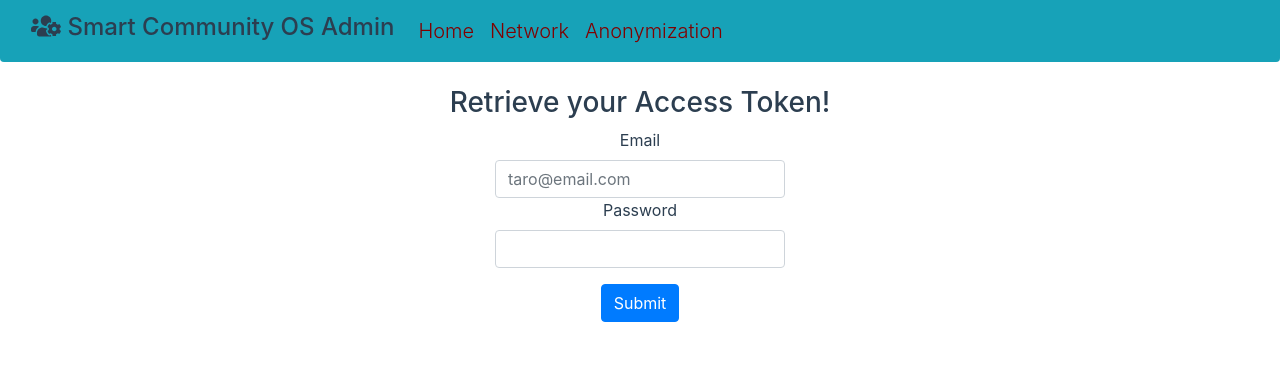
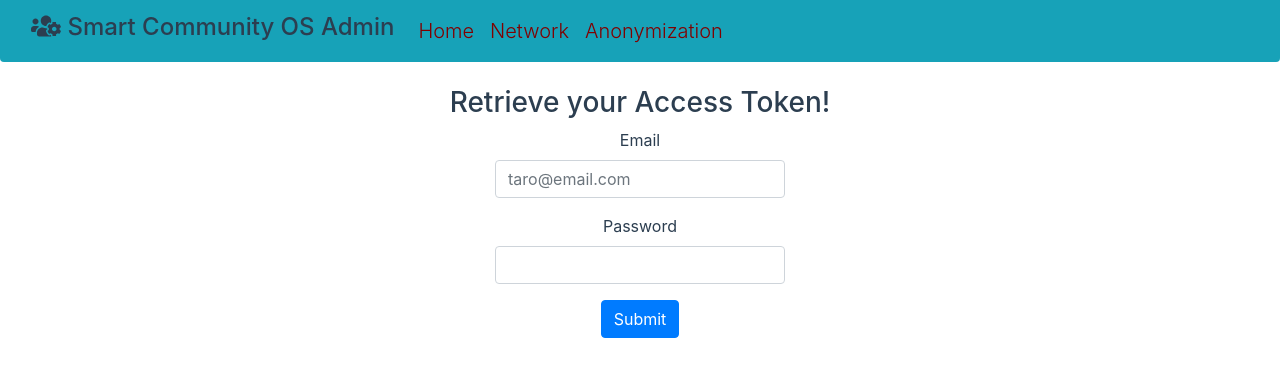
Before and after one commit to westlab/nict_demo_admin_ui, a Vue app: page /reload in a window 1280 px wide. Shown: the top 376 px of the page. Built offline with nearby package versions, Linux system fonts and the light colour scheme; what vue-js-modal would draw is missing.

Commit message:
ロードアイコンとタイムアウトを設定

```diff
--- a/src/components/Reload.vue
+++ b/src/components/Reload.vue
@@ -17,7 +17,7 @@
             required
           />
         </div>
-        <div class="field pb-3">
+        <div class="field py-3">
           <label>Password</label>
           <br />
           <input
@@ -30,6 +30,10 @@
         </div>
         <button class="btn btn-primary" type="submit">Submit</button>
       </form>
+      <div v-if="isLoading" class="text-center pt-4">
+        Loading...
+        <div class="spinner-border" role="status" aria-hidden="true"></div>
+      </div>
     </div>
   </div>
 </template>
@@ -41,10 +45,12 @@ export default {
       email: "",
       password: "",
       errorMessage: "warota",
+      isLoading: false,
     };
   },
   methods: {
     async userInfoSubmit() {
+      this.isLoading = true;
       await this.$store
         .dispatch("getAccessToken", {
           name: this.email,
--- a/src/store/modules/fiwareToken.js
+++ b/src/store/modules/fiwareToken.js
@@ -21,6 +21,7 @@ const actions = {
     await axios
       // TODO: デモの時用に変える必要あり
       .post("http://10.24.129.208/v1/auth/tokens", data, {
+        timeout: 5000,
         headers: { "Content-Type": "application/json" },
       })
       .then(async (res) => {
```
